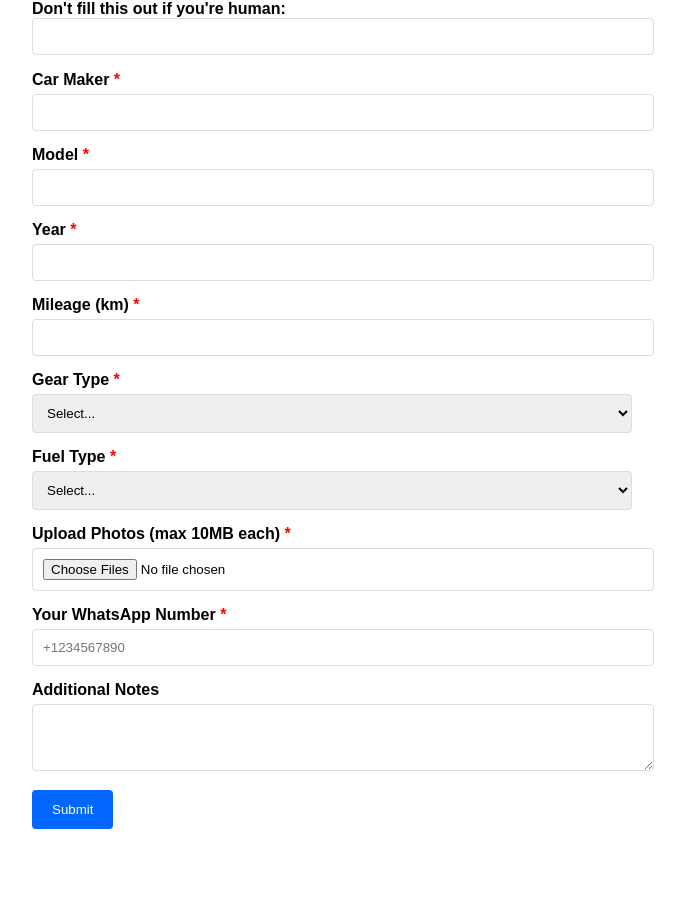
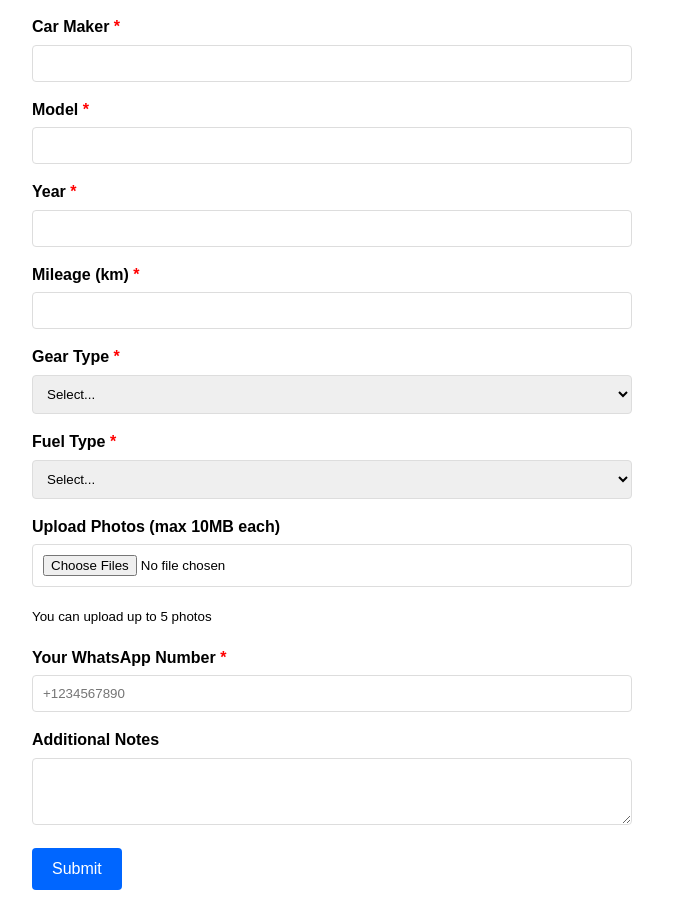
Before and after one commit to jidaqqa/netlifyform, a plain HTML site: page index.html in a window 1280 px wide. Shown: the part 100-1010 px from the top of the page, without its empty margins (308-993 px from the left). Before the commit the page ends 949 px from the top, so only its background shows below. Drawn offline with Linux system fonts and the light colour scheme.

Commit message:
add new pages

```diff
--- a/index.html
+++ b/index.html
@@ -5,21 +5,40 @@
     <meta name="viewport" content="width=device-width, initial-scale=1.0">
     <title>Sell Your Car</title>
     <style>
-        body { font-family: Arial, sans-serif; max-width: 600px; margin: 0 auto; padding: 20px; }
+        body { font-family: Arial, sans-serif; max-width: 600px; margin: 0 auto; padding: 20px; line-height: 1.6; }
         .form-group { margin-bottom: 15px; }
         label { display: block; margin-bottom: 5px; font-weight: bold; }
-        input, select, textarea { width: 100%; padding: 10px; border: 1px solid #ddd; border-radius: 4px; }
-        button { background: #0066ff; color: white; border: none; padding: 12px 20px; cursor: pointer; border-radius: 4px; }
         .required:after { content: " *"; color: red; }
+        input, select, textarea {
+            width: 100%;
+            padding: 10px;
+            border: 1px solid #ddd;
+            border-radius: 4px;
+            box-sizing: border-box;
+        }
+        button {
+            background: #0066ff;
+            color: white;
+            border: none;
+            padding: 12px 20px;
+            cursor: pointer;
+            border-radius: 4px;
+            font-size: 16px;
+        }
+        .hidden { display: none; }
+        .error { color: red; margin-top: 5px; }
     </style>
 </head>
 <body>
     <h1>Sell Your Car</h1>
-    <form name="sell-car" method="POST" data-netlify="true" netlify-honeypot="bot-field" enctype="multipart/form-data">
+
+    <form name="sell-car" method="POST" data-netlify="true" action="/success.html" netlify-honeypot="bot-field" enctype="multipart/form-data">
+        <!-- Honeypot Field -->
         <p class="hidden">
-            <label>Don't fill this out if you're human: <input name="bot-field"></label>
+            <label>Don't fill this out: <input name="bot-field"></label>
         </p>
 
+        <!-- Form Fields -->
         <div class="form-group">
             <label for="maker" class="required">Car Maker</label>
             <input type="text" id="maker" name="maker" required>
@@ -61,8 +80,9 @@
         </div>
 
         <div class="form-group">
-            <label for="photos" class="required">Upload Photos (max 10MB each)</label>
-            <input type="file" id="photos" name="photos" multiple accept="image/*" required>
+            <label for="photos">Upload Photos (max 10MB each)</label>
+            <input type="file" id="photos" name="photos" multiple accept="image/*">
+            <p><small>You can upload up to 5 photos</small></p>
         </div>
 
         <div class="form-group">
@@ -77,5 +97,33 @@
 
         <button type="submit">Submit</button>
     </form>
+
+    <!-- Fallback JavaScript -->
+    <script>
+    document.addEventListener('DOMContentLoaded', function() {
+        const form = document.querySelector('form');
+
+        form.addEventListener('submit', async function(e) {
+            // Basic validation
+            const requiredFields = form.querySelectorAll('[required]');
+            let isValid = true;
+
+            requiredFields.forEach(field => {
+                if (!field.value.trim()) {
+                    field.style.borderColor = 'red';
+                    isValid = false;
+                } else {
+                    field.style.borderColor = '#ddd';
+                }
+            });
+
+            if (!isValid) {
+                e.preventDefault();
+                alert('Please fill all required fields');
+                return;
+            }
+        });
+    });
+    </script>
 </body>
 </html>
```
Also changed, not shown: success.html (added, +19 -0 lines), 1 other file.
